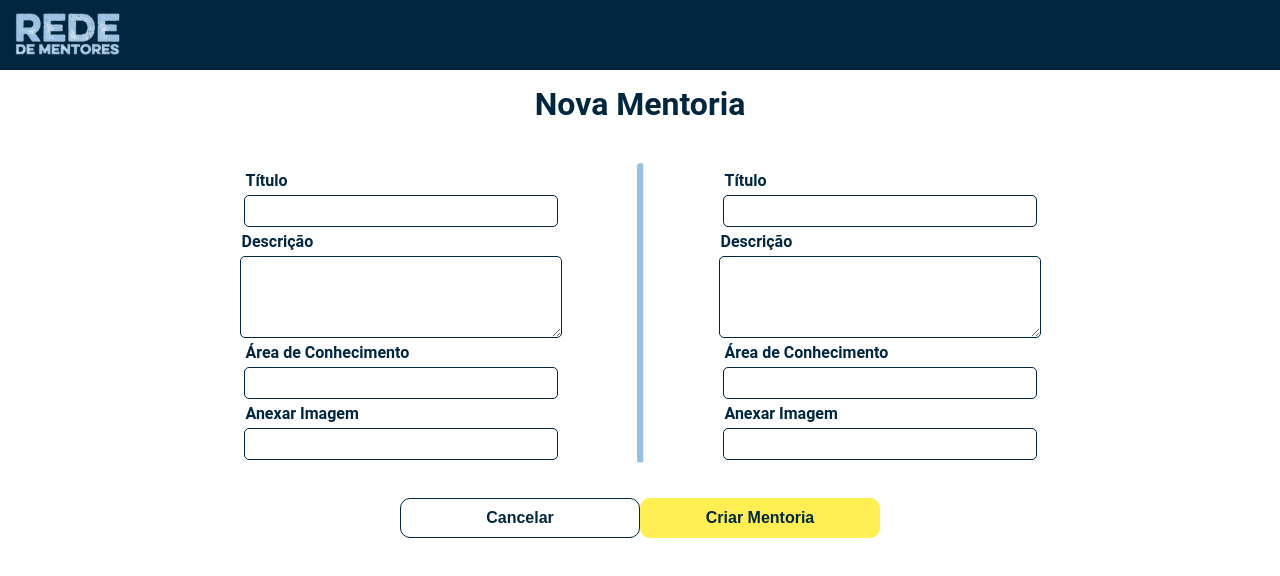
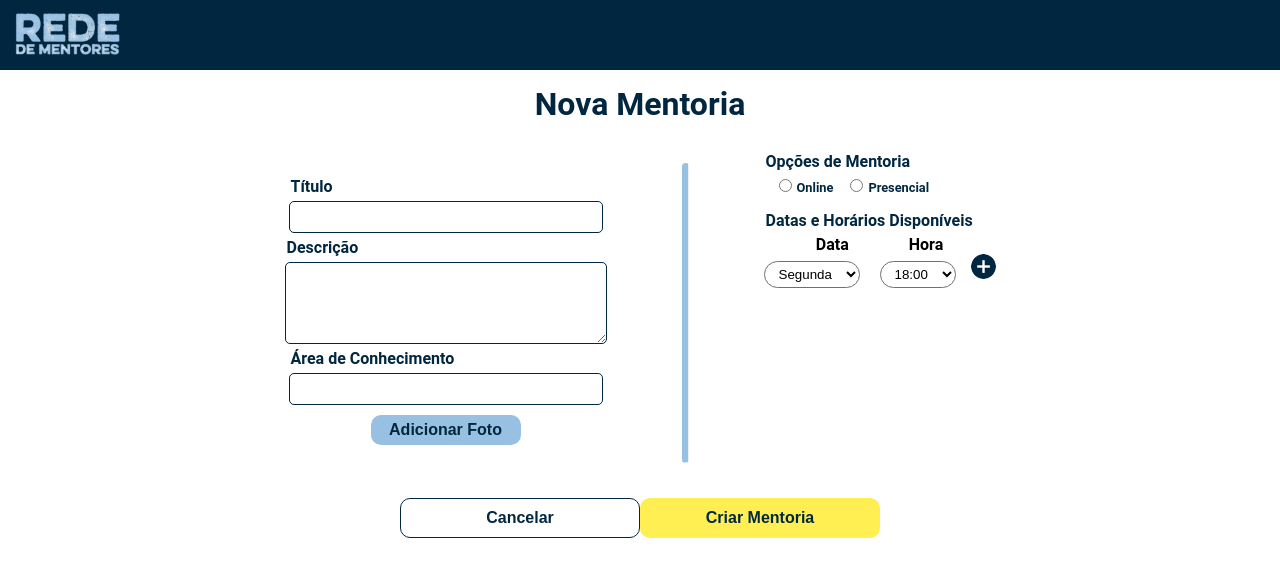
Before and after one commit to matheustosin/Frontend, a React (Create React App) app: page /cadastro-mentoria in a window 1280 px wide. Shown: the top 576 px of the page. Built offline with nearby package versions, Linux system fonts and the light colour scheme; no server answers.

Commit message:
Cadastro de mentoria

```diff
--- /dev/null
+++ b/src/components/RedeFormLabel/RedeFormLabel.jsx
@@ -0,0 +1,21 @@
+import React from 'react';
+import { string, func } from 'prop-types';
+import TextField from './StyledComponents';
+
+const RedeFormLabel = ({
+  descricao,
+}) => (
+  <TextField>
+    <TextField.Label>{descricao}</TextField.Label>
+  </TextField>
+);
+
+RedeFormLabel.propTypes = {
+  descricao: string,
+};
+
+RedeFormLabel.defaultProps = {
+  descricao: '',
+};
+
+export default RedeFormLabel;
--- /dev/null
+++ b/src/components/RedeFormLabel/StyledComponents/Label.jsx
@@ -0,0 +1,12 @@
+import styled from 'styled-components';
+
+import COLOR from '../../../utils/colors.constants';
+
+const Label = styled.label`
+  margin: 5px 2px;
+  font-size: 1rem;
+  font-weight: 600;
+  color: ${COLOR.AZUL};
+`;
+
+export default Label;
--- /dev/null
+++ b/src/components/RedeFormLabel/StyledComponents/index.jsx
@@ -0,0 +1,17 @@
+import styled from 'styled-components';
+
+import Label from './Label';
+
+const TextField = styled.div`
+  display: flex;
+  flex-direction: column;
+  align-items: left;
+  width: 100%;
+  margin-top: 10px;
+`;
+
+TextField.displayName = 'TextField';
+
+TextField.Label = Label;
+
+export default TextField;
--- /dev/null
+++ b/src/components/RedeInputRadio/RedeInputRadio.jsx
@@ -0,0 +1,34 @@
+import React from 'react';
+import { string, func } from 'prop-types';
+import TextField from './StyledComponents';
+import RedeTextField from '../RedeTextField/RedeTextField';
+
+const RedeInputRadio = ({
+  descricao, tipo, nome, onChange,
+}) => (
+  <TextField>
+    <TextField.Label>{descricao}</TextField.Label>
+    <div>
+      <TextField.Radio type={tipo} id="online" name={nome} value="1" onChange={onChange} />
+      <TextField.LabelRadio htmlFor="online">Online</TextField.LabelRadio>
+      <TextField.Radio type={tipo} id="presencial" name={nome} value="2" onChange={onChange} />
+      <TextField.LabelRadio htmlFor="presencial">Presencial</TextField.LabelRadio>
+    </div>
+  </TextField>
+);
+
+RedeInputRadio.propTypes = {
+  descricao: string,
+  tipo: string,
+  nome: string,
+  onChange: func,
+};
+
+RedeTextField.defaultProps = {
+  descricao: '',
+  tipo: '',
+  nome: '',
+  onChange: () => {},
+};
+
+export default RedeInputRadio;
--- /dev/null
+++ b/src/components/RedeInputRadio/StyledComponents/Label.jsx
@@ -0,0 +1,12 @@
+import styled from 'styled-components';
+
+import COLOR from '../../../utils/colors.constants';
+
+const Label = styled.label`
+  margin: 5px 2px;
+  font-size: 1rem;
+  font-weight: 600;
+  color: ${COLOR.AZUL};
+`;
+
+export default Label;
--- /dev/null
+++ b/src/components/RedeInputRadio/StyledComponents/LabelRadio.jsx
@@ -0,0 +1,12 @@
+import styled from 'styled-components';
+
+import COLOR from '../../../utils/colors.constants';
+
+const LabelRadio = styled.label`
+  margin: 5px 2px;
+  font-size: 0.8em;
+  font-weight: bold;
+  color: ${COLOR.AZUL};
+`;
+
+export default LabelRadio;
--- /dev/null
+++ b/src/components/RedeInputRadio/StyledComponents/Radio.jsx
@@ -0,0 +1,15 @@
+import styled from 'styled-components';
+
+import COLOR from '../../../utils/colors.constants';
+
+const Radio = styled.input`
+  outline: 0;
+  color: ${COLOR.AZUL};
+  font-size: 1rem;
+  padding-left: 10px;
+  border: 1px solid ${COLOR.AZUL};
+  border-radius: 0px;
+  margin-left: 15px;
+`;
+
+export default Radio;
--- /dev/null
+++ b/src/components/RedeInputRadio/StyledComponents/index.jsx
@@ -0,0 +1,20 @@
+import styled from 'styled-components';
+
+import Label from './Label';
+import LabelRadio from './LabelRadio';
+import Radio from './Radio';
+
+const TextField = styled.div`
+  display: flex;
+  flex-direction: column;
+  align-items: left;
+  width: 100%;
+`;
+
+TextField.displayName = 'TextField';
+
+TextField.Label = Label;
+TextField.Radio = Radio;
+TextField.LabelRadio = LabelRadio;
+
+export default TextField;
--- a/src/pages/cadastro-mentoria/CadastroMentoria.jsx
+++ b/src/pages/cadastro-mentoria/CadastroMentoria.jsx
@@ -1,4 +1,4 @@
-import React from 'react';
+import React, { useState } from 'react';
 import Header from '../../components/Header/Header';
 import RedeTextField from '../../components/RedeTextField/RedeTextField';
 import RedeTextArea from '../../components/RedeTextArea/RedeTextArea';
@@ -6,32 +6,125 @@ import RedeButton from '../../components/RedeButton/RedeButton';
 import RedeHorizontalSeparator from '../../components/RedeHorizontalSeparator/RedeHorizontalSeparator';
 import Container from './StyledComponents';
 
+import RedeInputRadio from '../../components/RedeInputRadio/RedeInputRadio';
+import RedeFormLabel from '../../components/RedeFormLabel/RedeFormLabel';
+
+import imgPlus from '../../assets/plus.png';
+
+import './style.css';
+
+
 function CadastroMentoria() {
+  const [title, setTitle] = useState('');
+  const [description, setDescription] = useState('');
+  const [knowledgeArea, setKnowledgeArea] = useState('');
+  const [mentoringOption, setMentoringOption] = useState(1);
+  const [dateTime, setDateTime] = useState('segunda');
+  const [dayOfWeek, setDayOfWeek] = useState('18');
+  const [image, setImage] = useState('');
+
+
+  function adicionaDataHora() {
+    alert('teste');
+  }
+
+  function attempMentoria(event) {
+    event.preventDefault();
+    console.log(title);
+    console.log(description);
+    console.log(knowledgeArea);
+    console.log(mentoringOption);
+    console.log(dateTime);
+    console.log(dayOfWeek);
+    const data = new FormData();
+    data.append('title', title);
+    data.append('description', description);
+    data.append('knowledgeArea', knowledgeArea);
+    data.append('mentoringOption', mentoringOption);
+    data.append('dateTime', dateTime);
+    data.append('dayOfWeek', dayOfWeek);
+    data.append('image', image);
+    console.log(data);
+  }
+  function handleImage() {
+    document.getElementById('fileButton').click();
+    document.getElementById('fileButton').onchange = (event) => {
+      console.log(event.target);
+      setImage(event.target.files[0]);
+    };
+  }
+
+  function cleanForm() {
+    setTitle('');
+    setDescription('');
+    setKnowledgeArea('');
+    setMentoringOption('');
+    setDayOfWeek('');
+    setDateTime('');
+    setImage('');
+  }
+
   return (
     <Container>
       <Header />
       <Container.Title> Nova Mentoria </Container.Title>
       <Container.Form>
         <Container.Options>
-          <RedeTextField descricao="Título" />
-          <RedeTextArea descricao="Descrição" />
-          <RedeTextField descricao="Área de Conhecimento" />
-          <RedeTextField descricao="Anexar Imagem" />
+          <RedeTextField descricao="Título" valor={title} onChange={(e) => setTitle(e.target.value)} />
+          <RedeTextArea descricao="Descrição" valor={description} onChange={(e) => setDescription(e.target.value)} />
+          <RedeTextField descricao="Área de Conhecimento" valor={knowledgeArea} onChange={(e) => setKnowledgeArea(e.target.value)} />
+          <input id="fileButton" type="file" hidden />
+          <RedeButton descricao="Adicionar Foto" claro onClick={handleImage} />
         </Container.Options>
 
         <RedeHorizontalSeparator size="300" />
 
-        <Container.Options>
-          <RedeTextField descricao="Título" />
-          <RedeTextArea descricao="Descrição" />
-          <RedeTextField descricao="Área de Conhecimento" />
-          <RedeTextField descricao="Anexar Imagem" />
+
+        <Container.Options style={{ 'margin-bottom': '12rem' }}>
+          <RedeInputRadio descricao="Opções de Mentoria" tipo="radio" nome="optmentorias" onChange={(e) => setMentoringOption(e.target.value)} />
+          <RedeFormLabel descricao="Datas e Horários Disponíveis" />
+
+          <div>
+            <label className="label-class" htmlFor="data">Data</label>
+            <label className="label-class" htmlFor="hora">Hora</label>
+
+          </div>
+          <div>
+            <select className="select-class" id="data" name="data" value={dayOfWeek} onChange={(e) => setDayOfWeek(e.target.value)}>
+              <option value="segunda" selected>Segunda</option>
+              <option value="terca">Terça</option>
+              <option value="quarta">Quarta</option>
+              <option value="quinta">Quinta</option>
+              <option value="sexta">Sexta</option>
+              <option value="sabado">Sabado</option>
+            </select>
+
+            <select className="select-class" id="hora" name="hora" onChange={(e) => setDateTime(e.target.value)}>
+              <option value="9">09:00</option>
+              <option value="10">10:00</option>
+              <option value="11">11:00</option>
+              <option value="12">12:00</option>
+              <option value="13">13:00</option>
+              <option value="14">14:00</option>
+              <option value="15">15:00</option>
+              <option value="16">16:00</option>
+              <option value="17">17:00</option>
+              <option value="18" selected>18:00</option>
+              <option value="19">19:00</option>
+              <option value="20">20:00</option>
+              <option value="21">21:00</option>
+              <option value="21">22:00</option>
+            </select>
+
+            <img className="button-plus" src={imgPlus} onClick={adicionaDataHora} />
+          </div>
         </Container.Options>
       </Container.Form>
 
       <Container.Submit>
-        <RedeButton descricao="Cancelar" cancelar />
-        <RedeButton descricao="Criar Mentoria" />
+        <RedeButton descricao="Cancelar" cancelar onClick={cleanForm} />
+        <RedeButton descricao="Criar Mentoria" onClick={attempMentoria} />
+
       </Container.Submit>
       {/* <div className="vertical-line" />
 
--- /dev/null
+++ b/src/pages/cadastro-mentoria/style.css
@@ -0,0 +1,26 @@
+.select-class{
+  padding: 4px 10px;
+  background: #FFFFFF 0% 0% no-repeat padding-box;
+  border: 1px solid #707070;
+  border-radius: 18px;
+  opacity: 1;
+}
+
+.label-class{
+  font-size: 1rem;
+  font-weight: bold;
+}
+
+.select-class:nth-child(2){
+  margin-left: 20px;
+}
+
+
+.label-class:nth-child(2){
+  margin-left: 60px;
+}
+
+.button-plus{
+  margin-left: 15px;
+  cursor: pointer;
+}
```
Also changed, not shown: src/assets/plus.png (added), 1 other file (tests, documents, lock files or other folders).
